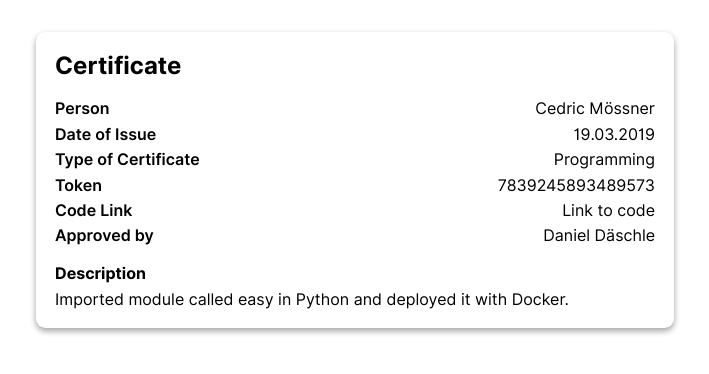
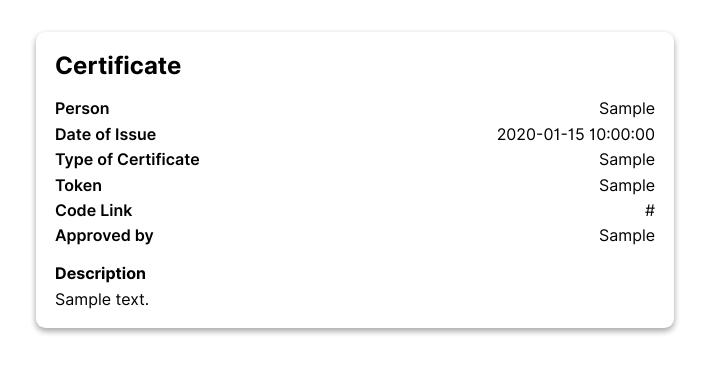
Before and after one commit to danieldaeschle/morpheus-certificates, a Flask app: template certificates/templates/certificate.html in a window 1280 px wide. Shown: the top 374 px of the page, without its empty margins (285-994 px from the left). Run offline with Flask 2, Linux system fonts and the light colour scheme; the template is opened without the code that fills it: values that come from a table or form of the project are taken from there, others are empty; tables that the repository leaves empty hold one stand-in row (values such as "Sample post"); parts of the project's set-up code (start-up, migrations or seed data) failed here and were passed over.

Commit message:
fix: displaying correct informations on certificate view

```diff
--- a/certificates/templates/certificate.html
+++ b/certificates/templates/certificate.html
@@ -2,7 +2,7 @@
 
 {% block head %}
     {{ super() }}
-    <link rel="stylesheet" href="{{ url_for('static', filename='certificate.css') }}">
+    <link rel="stylesheet" href="{{ url_for('static', filename='certificate.css') }}"/>
 {% endblock %}
 
 {% block content %}
@@ -13,33 +13,33 @@
         <table class="sheet__table">
             <tr>
                 <td class="sheet__table-cell sheet__table-cell--bold">Person</td>
-                <td class="sheet__table-cell sheet__table-cell--right">Cedric Mössner</td>
+                <td class="sheet__table-cell sheet__table-cell--right">{{ cert.person }}</td>
             </tr>
             <tr>
                 <td class="sheet__table-cell sheet__table-cell--bold">Date of Issue</td>
-                <td class="sheet__table-cell sheet__table-cell--right">19.03.2019</td>
+                <td class="sheet__table-cell sheet__table-cell--right">{{ cert.issue_date }}</td>
             </tr>
             <tr>
                 <td class="sheet__table-cell sheet__table-cell--bold">Type of Certificate</td>
-                <td class="sheet__table-cell sheet__table-cell--right">Programming</td>
+                <td class="sheet__table-cell sheet__table-cell--right">{{ cert.type }}</td>
             </tr>
             <tr>
                 <td class="sheet__table-cell sheet__table-cell--bold">Token</td>
-                <td class="sheet__table-cell sheet__table-cell--right">7839245893489573</td>
+                <td class="sheet__table-cell sheet__table-cell--right">{{ cert.token }}</td>
             </tr>
             <tr>
                 <td class="sheet__table-cell sheet__table-cell--bold">Code Link</td>
-                <td class="sheet__table-cell sheet__table-cell--right">Link to code</td>
+                <td class="sheet__table-cell sheet__table-cell--right">{{ cert.link }}</td>
             </tr>
             <tr>
                 <td class="sheet__table-cell sheet__table-cell--bold">Approved by</td>
-                <td class="sheet__table-cell sheet__table-cell--right">Daniel Däschle</td>
+                <td class="sheet__table-cell sheet__table-cell--right">{{ cert.approved_by }}</td>
             </tr>
         </table>
 
         <h4 class="sheet__subtitle">Description</h4>
         <p class="sheet__description">
-            Imported module called easy in Python and deployed it with Docker.
+            {{ cert.description }}
         </p>
     </div>
     </body>
```
